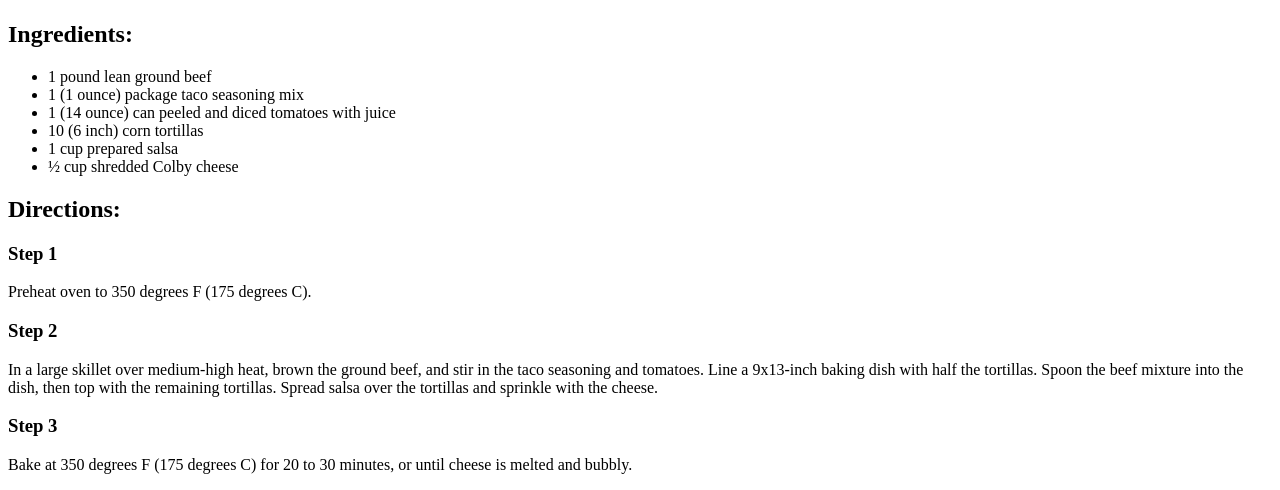
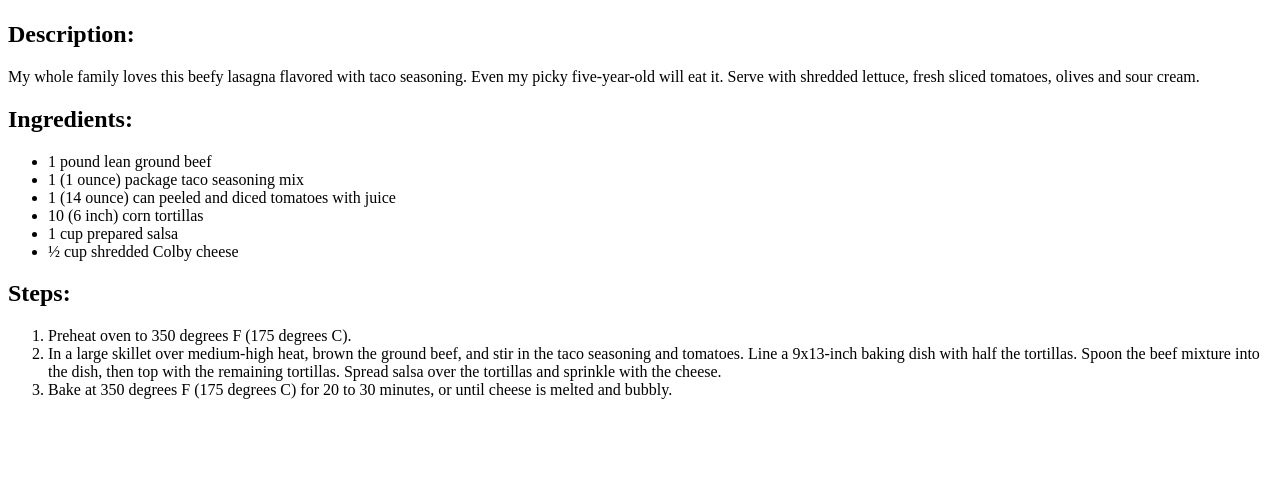
Before and after one commit to bilytskyi/odin-recipes, a plain HTML site: page recipes/mexican-lasagna.html in a window 1280 px wide. Shown: the part 333-823 px from the top of the page. After the commit the page ends 800 px from the top, so only its background shows below. Drawn offline with Linux system fonts and the light colour scheme.

Commit message:
Full lasagna recipe with all elements

```diff
--- a/recipes/mexican-lasagna.html
+++ b/recipes/mexican-lasagna.html
@@ -8,6 +8,8 @@
     <body>
         <h1>Mexican Lasagna</h1>
         <img src="https://imagesvc.meredithcorp.io/v3/mm/image?url=https%3A%2F%2Fimages.media-allrecipes.com%2Fuserphotos%2F5394520.jpg&w=596&h=596&c=sc&poi=face&q=60" alt="mexican-lasagna" width="300" height="250">
+        <h2>Description:</h2>
+        <p>My whole family loves this beefy lasagna flavored with taco seasoning. Even my picky five-year-old will eat it. Serve with shredded lettuce, fresh sliced tomatoes, olives and sour cream.</p>
         <h2>Ingredients:</h2>
         <p>
             <ul>
@@ -19,18 +21,11 @@
                 <li>½ cup shredded Colby cheese</li>
             </ul>
         </p>
-        <h2>Directions:</h2>
-        <p>
-            <h3>Step 1</h3>
-            <p>Preheat oven to 350 degrees F (175 degrees C).</p>
-        </p>
-        <p>
-            <h3>Step 2</h3>
-            <p>In a large skillet over medium-high heat, brown the ground beef, and stir in the taco seasoning and tomatoes. Line a 9x13-inch baking dish with half the tortillas. Spoon the beef mixture into the dish, then top with the remaining tortillas. Spread salsa over the tortillas and sprinkle with the cheese.</p>
-        </p>
-        <p>
-            <h3>Step 3</h3>
-            <p>Bake at 350 degrees F (175 degrees C) for 20 to 30 minutes, or until cheese is melted and bubbly.</p>
-        </p>
+        <h2>Steps:</h2>
+        <ol>
+            <li>Preheat oven to 350 degrees F (175 degrees C).</li>
+            <li>In a large skillet over medium-high heat, brown the ground beef, and stir in the taco seasoning and tomatoes. Line a 9x13-inch baking dish with half the tortillas. Spoon the beef mixture into the dish, then top with the remaining tortillas. Spread salsa over the tortillas and sprinkle with the cheese.</li>
+            <li>Bake at 350 degrees F (175 degrees C) for 20 to 30 minutes, or until cheese is melted and bubbly.</li>
+        </ol>
     </body>
 </html>
```
